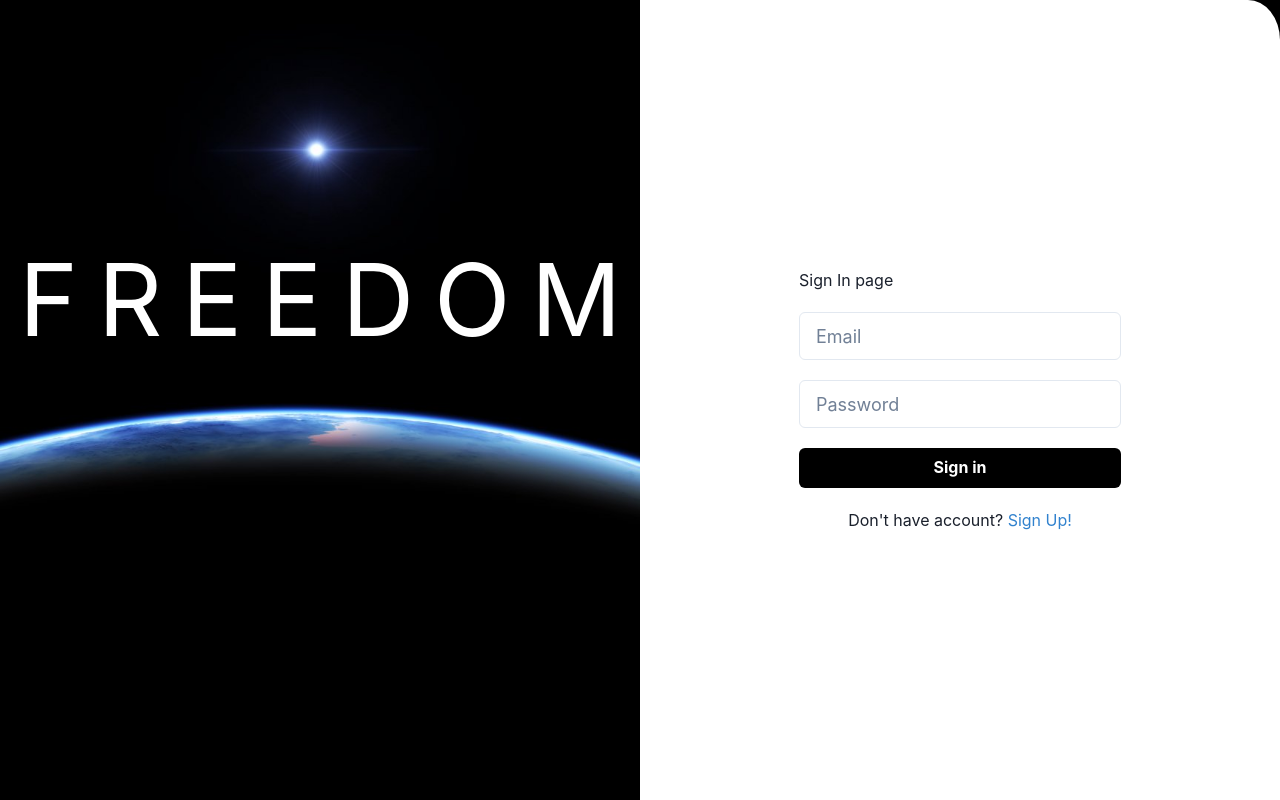
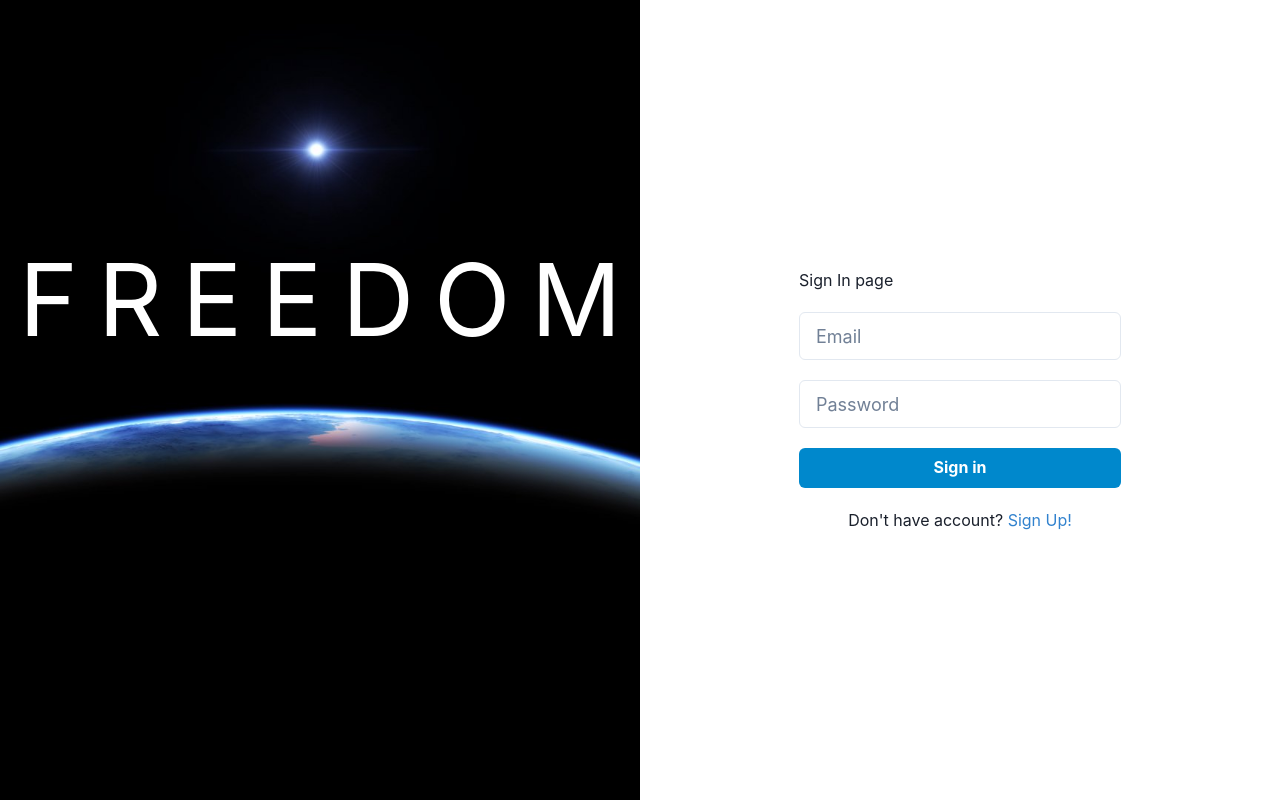
Before and after one commit to DjNekit/chat-next-frontend, a Next.js app: page /signin in a window 1280 px wide. Built offline with nearby package versions, Linux system fonts and the light colour scheme; no server answers.

Commit message:
fix dark mode

```diff
--- a/src/components/Loading/Loading.tsx
+++ b/src/components/Loading/Loading.tsx
@@ -1,7 +1,8 @@
-import { Center } from "@chakra-ui/react"
+import { Center, useColorMode } from "@chakra-ui/react"
 import { InfinitySpin } from "react-loader-spinner"
 
 export const Loading = () => {
+  const { colorMode } = useColorMode()
   return (
     <Center
       h='100vh'
@@ -11,7 +12,10 @@ export const Loading = () => {
       left={0}
       bg='blackAlpha.50'
     >
-      <InfinitySpin width='200' color='black'/>
+      <InfinitySpin
+        width='200'
+        color={colorMode === 'light' ? 'black' : 'white'}
+      />
     </Center>
   )
 }
--- a/src/components/Menu/Menu.tsx
+++ b/src/components/Menu/Menu.tsx
@@ -21,6 +21,7 @@ export const Menu: FC<MenuProps> = memo(() => {
       <MenuButton
         padding='11px'
         as={IconButton}
+        colorScheme='gray'
         aria-label='Options'
         icon={<HamburgerIcon boxSize='18px' />}
         variant='link'
@@ -44,9 +45,9 @@ export const Menu: FC<MenuProps> = memo(() => {
           onClick={toggleColorMode}
         >
           <Flex justifyContent='space-between' alignItems='center'>
-            <FormLabel htmlFor='dark' mb={0}>Dark mode</FormLabel>
+            <FormLabel htmlFor='dark-mode' mb={0}>Dark mode</FormLabel>
             <Switch
-              id='dark'
+              id='dark-mode'
               isChecked={colorMode === 'dark'}
             />
           </Flex>
--- a/src/components/SigninLayout/SigninLayout.tsx
+++ b/src/components/SigninLayout/SigninLayout.tsx
@@ -1,4 +1,4 @@
-import { Box, Center, Flex, Grid, GridItem, SimpleGrid } from "@chakra-ui/react"
+import { Box, Center, SimpleGrid } from "@chakra-ui/react"
 import Image from "next/image"
 import { FC, ReactNode } from "react"
 import { AnimatedLogo } from "./AnimatedLogo"
@@ -15,7 +15,6 @@ export const SigninLayout: FC<SigninLayoutProps> = ({ children }) => {
         md: 2
       }}
       h='100vh'
-      bg='black'
     >
       <Box pos='relative'>
         <Image
@@ -32,7 +31,6 @@ export const SigninLayout: FC<SigninLayoutProps> = ({ children }) => {
           base: '5%',
           md: '0%',
         }}
-        bg='white'
       >
         {children}
       </Center>
--- a/src/theme/colors.ts
+++ b/src/theme/colors.ts
@@ -1,8 +1,3 @@
 export const colors = {
-  brand: {
-    400: 'RGBA(0, 0, 0, 0.24)',
-    500: 'black',
-    600: 'RGBA(0, 0, 0, 0.80)' ,
-    700: 'RGBA(0, 0, 0, 0.64)'
-  }
+
 }
--- a/src/theme/index.ts
+++ b/src/theme/index.ts
@@ -15,7 +15,7 @@ export default extendTheme(
   },
   withDefaultProps({
     defaultProps: {
-      colorScheme: 'brand',
+      colorScheme: 'telegram',
     },
     components: ['Button']
   }),
```
